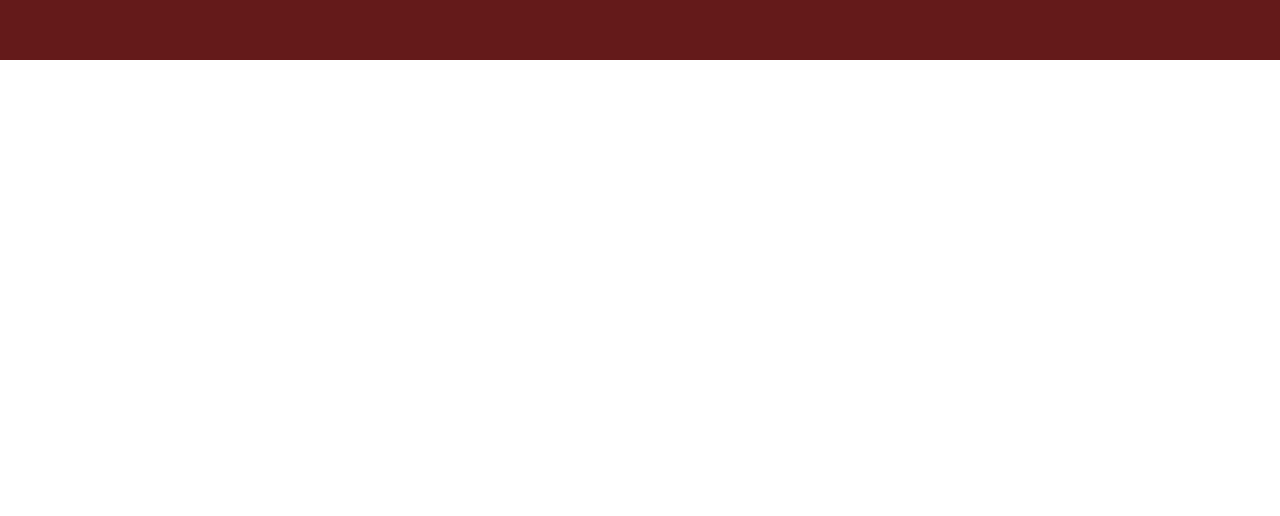
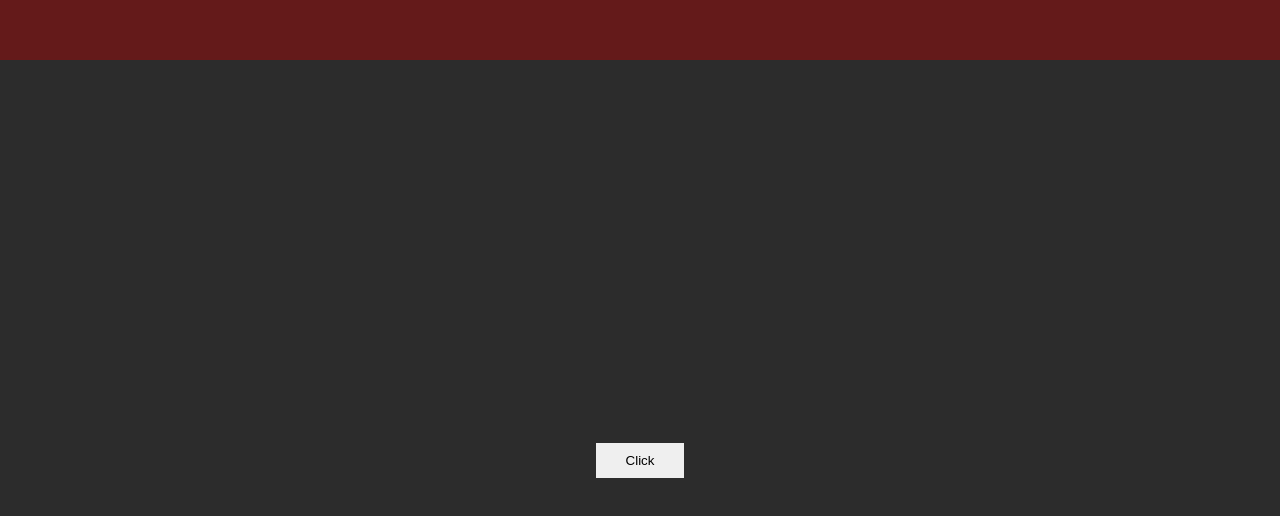
Before and after one commit to abdurDaily/js_basic, a plain HTML site: page index.html in a window 1280 px wide. Shown: the part 1540-2056 px from the top of the page. Before the commit the page ends 1600 px from the top, so only its background shows below. Drawn offline with Linux system fonts and the light colour scheme.

Commit message:
Add files via upload

```diff
--- a/app.js
+++ b/app.js
@@ -23,3 +23,21 @@ range.addEventListener('input', function(){
   let rangeValue = range.value = Number(range.value);
   rangeResult.innerHTML = rangeValue;
 })
+
+
+
+// COLOR
+let color = document.querySelector('#color');
+let changeColor = document.querySelector('.change-color');
+
+
+changeColor.addEventListener('click', function(){
+    let red = Math.round(Math.random() * 255);
+    let green = Math.round(Math.random() * 255);
+    let blue = Math.round(Math.random() * 255);
+
+    color.style.backgroundColor = `rgb(${red}, ${green}, ${blue})`;
+
+    // console.log(red, green, blue);
+    // alert(red, green, blue);
+})
--- a/css/style.css
+++ b/css/style.css
@@ -55,3 +55,21 @@
     flex-direction: column;
 }
 /* RANGE END  */
+
+
+
+
+/*COLOR */
+#color{
+    height: 100vh;
+    background-color: #2c2c2c;
+    display: flex;
+    align-items: center;
+    justify-content: center;
+}
+#color button{
+    padding: 10px 30px;
+    border: none;
+    cursor: pointer;
+}
+/*COLOR END  */
--- a/index.html
+++ b/index.html
@@ -34,6 +34,16 @@
     <!-- RANGE VIEW END  -->
 
 
+
+    <!-- COLORE  -->
+    <section id="color">
+        <div class="color-container">
+            <button class="change-color">Click</button>
+        </div>
+    </section>
+    <!-- COLORE END  -->
+
+
     <script src="./app.js"></script>
 </body>
 </html>
```
